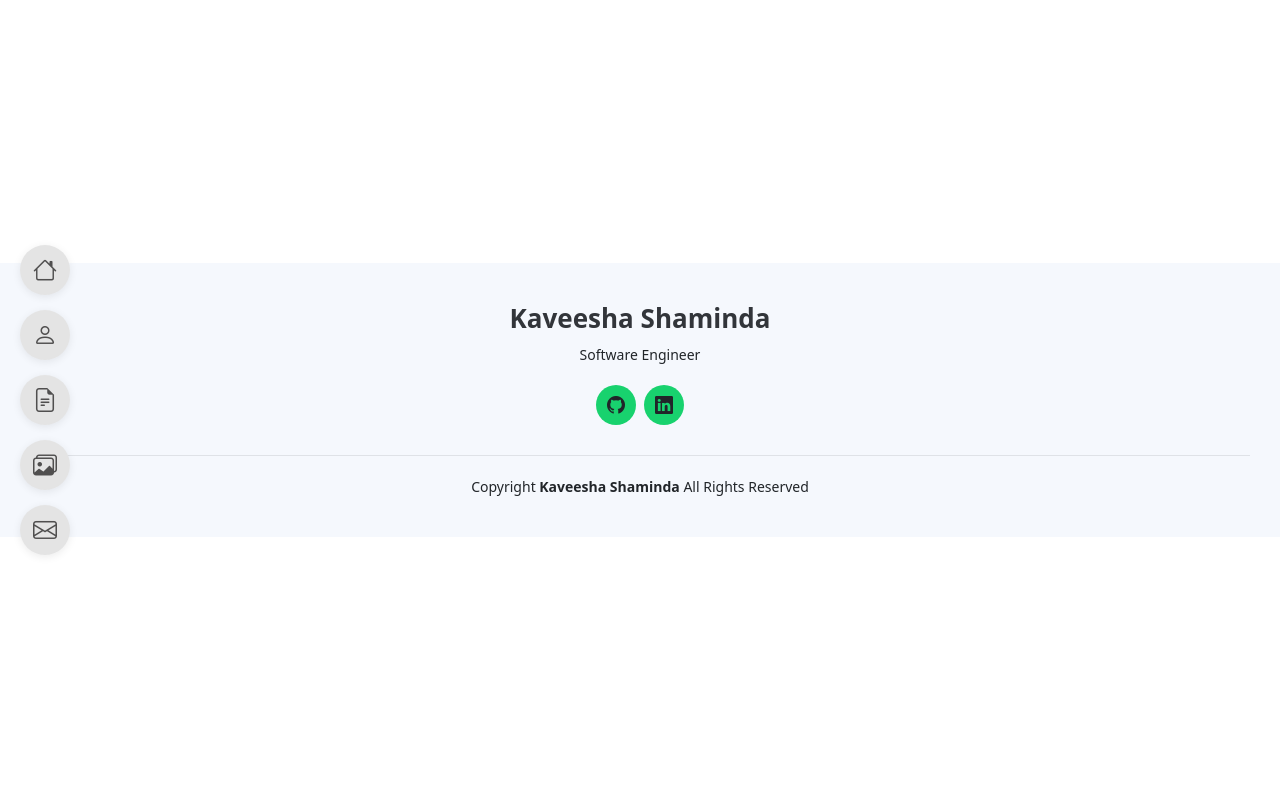
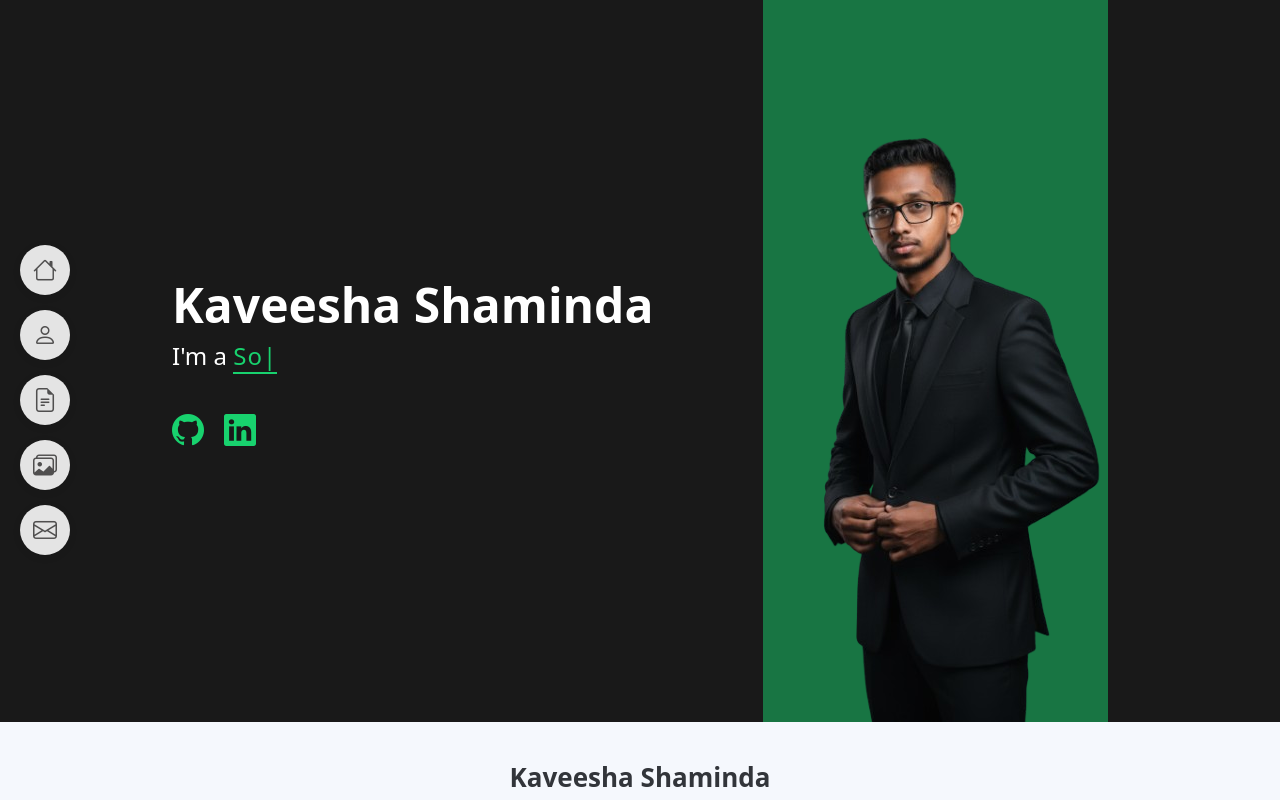
Before and after one commit to KKShaminda/My_Portfolio, a React (Vite) app in the folder my-portfolio/: page / in a window 1280 px wide. Shown: the top 800 px of the page. Built offline with nearby package versions, Linux system fonts and the light colour scheme.

Commit message:
Create hero section

```diff
--- a/my-portfolio/src/App.jsx
+++ b/my-portfolio/src/App.jsx
@@ -1,6 +1,7 @@
 import React from 'react'
 import Header from './components/Header.jsx'
 import Footer from './components/Footer.jsx'
+import Hero from './components/Hero.jsx'
 import './App.css'
 
 function App() {
@@ -10,6 +11,7 @@ function App() {
     <>
       <div>
         <Header />
+        <Hero />
         <Footer/>
       </div>
 
--- /dev/null
+++ b/my-portfolio/src/components/Hero.jsx
@@ -0,0 +1,45 @@
+import React, { useEffect } from 'react';
+import Typed from 'typed.js';
+import '../styles/Hero.css';
+
+function Hero() {
+  useEffect(() => {
+    const typed = new Typed('.typed', {
+      strings: ['Software Engineer'],
+      typeSpeed: 100,
+      backSpeed: 50,
+      backDelay: 2000,
+      loop: true
+    });
+
+    return () => {
+      typed.destroy();
+    };
+  }, []);
+
+  return (
+    <section id="hero" className="hero section">
+      <div className="container-fluid" data-aos="zoom-out">
+        <div className="row justify-content-center align-items-center">
+          <div className="col-9">
+            <div className="hero-content">
+              <div className="hero-text">
+                <h2>Kaveesha Shaminda</h2>
+                <p>I'm a <span className="typed"></span></p>
+                <div className="social-links">
+                  <a href="https://github.com/KKShaminda" target="_blank" rel="noopener noreferrer"><i className="bi bi-github"></i></a>
+                  <a href="https://www.linkedin.com/in/kaveesha-shaminda" target="_blank" rel="noopener noreferrer"><i className="bi bi-linkedin"></i></a>
+                </div>
+              </div>
+              <div className="hero-image">
+                <img src="/assets/img/Kaveesha.png" alt="Kaveesha Shaminda" />
+              </div>
+            </div>
+          </div>
+        </div>
+      </div>
+    </section>
+  );
+}
+
+export default Hero;
--- /dev/null
+++ b/my-portfolio/src/styles/Hero.css
@@ -0,0 +1,156 @@
+.hero {
+  --accent-color: #18d26e;
+  width: 100%;
+  min-height: auto;
+
+  position: relative;
+  display: flex;
+  align-items: center;
+  justify-content: center;
+  background-color: rgba(0, 0, 0, 0.9);
+  color: #ffffff;
+}
+
+.hero h2 {
+  margin: 0;
+  font-size: 64px;
+  font-weight: 700;
+  color: #ffffff;
+  white-space: nowrap;
+  animation: fadeInUp 1s ease-out;
+}
+
+.hero p {
+  margin: 5px 0 0 0;
+  font-size: 26px;
+  color: #ffffff;
+  animation: fadeInUp 1.2s ease-out;
+}
+
+.hero p span {
+  letter-spacing: 1px;
+  border-bottom: 2px solid var(--accent-color);
+  color: var(--accent-color);
+}
+
+.hero .social-links {
+  margin-top: 40px;
+  animation: fadeInUp 1.4s ease-out;
+  display: flex;
+  flex-wrap: nowrap;
+}
+
+.hero-image {
+  animation: fadeInRight 1.2s ease-out;
+}
+
+@keyframes fadeInUp {
+  from {
+    opacity: 0;
+    transform: translateY(30px);
+  }
+  to {
+    opacity: 1;
+    transform: translateY(0);
+  }
+}
+
+@keyframes fadeInRight {
+  from {
+    opacity: 0;
+    transform: translateX(30px);
+  }
+  to {
+    opacity: 1;
+    transform: translateX(0);
+  }
+}
+
+.hero .social-links a {
+  font-size: 32px;
+  display: inline-block;
+  color: var(--accent-color);
+  line-height: 1;
+  margin-right: 20px;
+  transition: 0.3s;
+}
+
+.hero .social-links a:hover {
+  color: #ffffff;
+}
+
+.hero-content {
+  display: flex;
+  align-items: center;
+  justify-content: center;
+  gap: 120px;
+  width: 100%;
+  max-width: 1400px;
+}
+
+.hero-text {
+  flex: 0 1 auto;
+  min-width: 0;
+}
+
+.hero-image {
+  flex-shrink: 0;
+  background-color: rgba(24, 210, 110, 0.5);
+  margin-left: 1rem;
+}
+
+.hero-image img {
+  max-width: 350px;
+  height: auto;
+  border-radius: 10px;
+}
+
+@media (max-width: 1300px) {
+  .hero h2 {
+    font-size: 48px;
+  }
+
+  .hero p {
+    font-size: 24px;
+  }
+}
+
+
+@media (max-width: 1090px) {
+  .hero h2 {
+    font-size: 40px;
+  }
+
+  .hero p {
+    font-size: 22px;
+  }
+}
+
+@media (max-width: 992px) {
+  .hero h2 {
+    font-size: 36px;
+  }
+
+  .hero p {
+    font-size: 20px;
+  }
+}
+
+@media (max-width: 940px) {
+  .hero-content {
+    flex-direction: column-reverse;
+    gap: 30px;
+  }
+
+  .hero-image img {
+    max-width: 250px;
+  }
+
+  .hero h2 {
+    font-size: 36px;
+  }
+
+  .hero p {
+    font-size: 20px;
+  }
+}
```
Also changed, not shown: my-portfolio/public/assets/img/Kaveesha.png (added).
